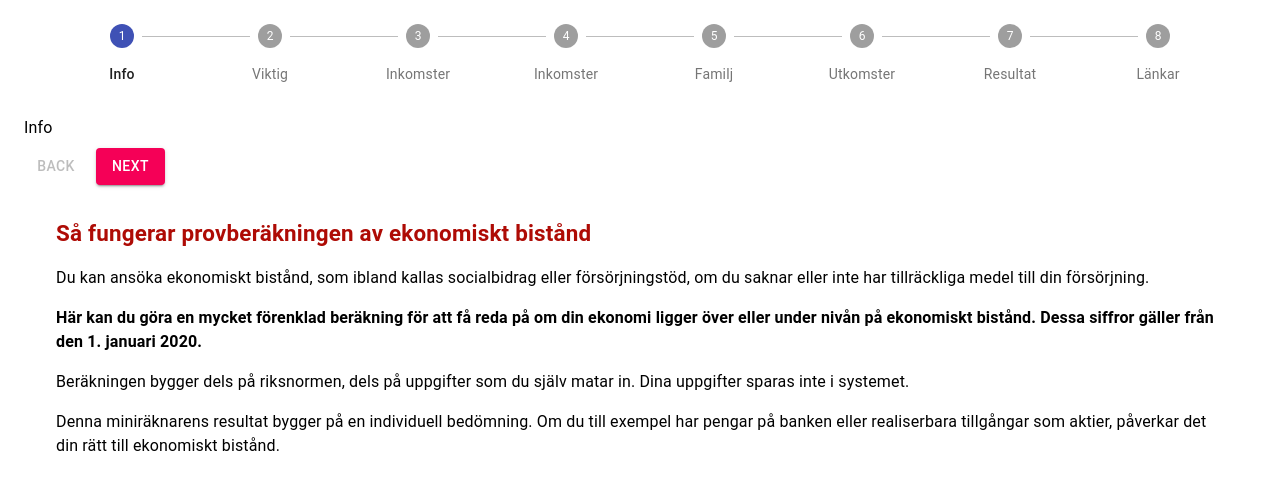
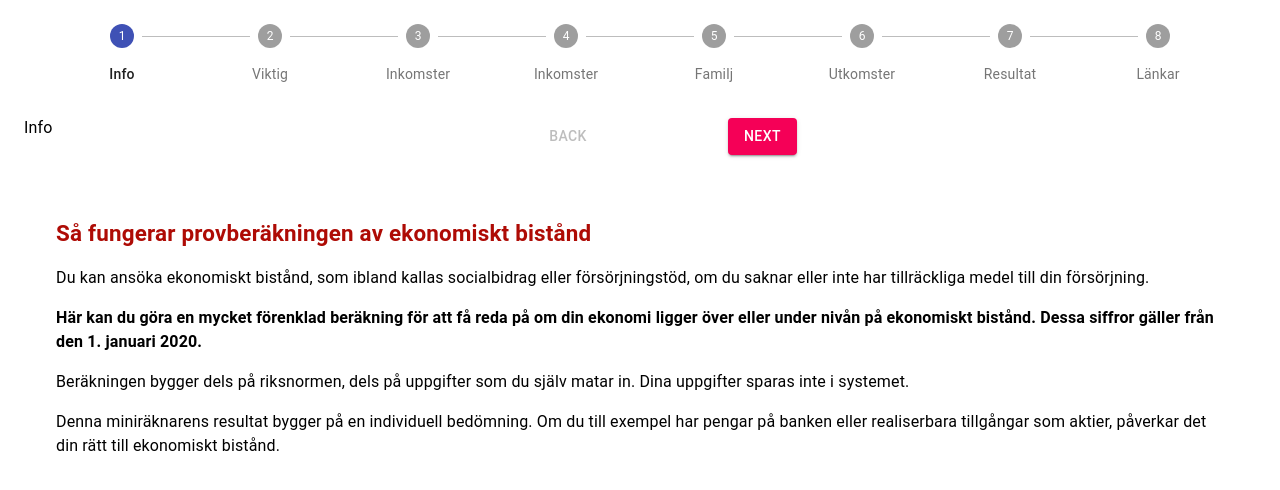
Before and after one commit to Hirschbaum/socialbidrag, a React (Create React App) app: page / in a window 1280 px wide. Both pictures are taken after a click on the element "PROVBERÄKNING EKONOMISKT BISTÅND". Shown: the top 490 px of the page. Built offline with nearby package versions, Linux system fonts and the light colour scheme.

Commit message:
fixed Next and Back Buttons on the bottom

```diff
--- a/src/Nav.js
+++ b/src/Nav.js
@@ -6,6 +6,7 @@ import StepLabel from "@material-ui/core/StepLabel";
 import Button from "@material-ui/core/Button";
 import Typography from "@material-ui/core/Typography";
 import Viktig from "./Viktig";
+import { NavStyle } from "./Styles";
 
 const useStyles = makeStyles((theme) => ({
   root: {
@@ -62,13 +63,14 @@ export default function HorizontalLabelPositionBelowStepper() {
   const classes = useStyles();
   const [activeStep, setActiveStep] = React.useState(0);
   const steps = getSteps();
+  const style = NavStyle();
 
   const handleNext = () => {
-    setActiveStep((prevActiveStep) => prevActiveStep + 1);
+    setActiveStep((prevActiveStep) => prevActiveStep + 1); //setActiveStep(activeStep + 1)
   };
 
   const handleBack = () => {
-    setActiveStep((prevActiveStep) => prevActiveStep - 1);
+    setActiveStep((prevActiveStep) => prevActiveStep - 1); //setActiveStep(activeStep - 1)
   };
 
   const handleReset = () => {
@@ -110,7 +112,7 @@ export default function HorizontalLabelPositionBelowStepper() {
                 <Button
                   disabled={activeStep === 0}
                   onClick={handleBack}
-                  className={classes.backButton}
+                  className={style.back_button}
                 >
                   Back
                 </Button>
@@ -118,6 +120,7 @@ export default function HorizontalLabelPositionBelowStepper() {
                   variant="contained"
                   color="secondary"
                   onClick={handleNext}
+                  className={style.next_button}
                 >
                   {activeStep === steps.length - 1 ? "Finish" : "Next"}
                 </Button>
--- a/src/Styles.js
+++ b/src/Styles.js
@@ -101,3 +101,17 @@ export const InfoStyle = makeStyles(() => ({
     left: "40%",
   },
 }));
+
+//------------- Nav.js ------------------------ the API's page with stepper in it
+export const NavStyle = makeStyles(() => ({
+  next_button: {
+    position: "absolute",
+    bottom: "30px",
+    left: "50vw",
+  },
+  back_button: {
+    position: "absolute",
+    bottom: "30px",
+    left: "40vw",
+  },
+}));
--- a/src/Viktig.js
+++ b/src/Viktig.js
@@ -1,5 +1,5 @@
 import React from "react";
-import { Box, Button, Container, Typography } from "@material-ui/core";
+import { Box, Container, Typography } from "@material-ui/core";
 import { InfoStyle } from "./Styles";
 
 function Viktig() {
@@ -23,10 +23,11 @@ function Viktig() {
           ekonomiskt bistånd och få din sak provad av Socialtjänsten.
         </Typography>
       </Box>
-
+      {/*
       <Button variant="contained" className={style.info_button}>
         Jag förstår
       </Button>
+     */}
     </Container>
   );
 }
```
